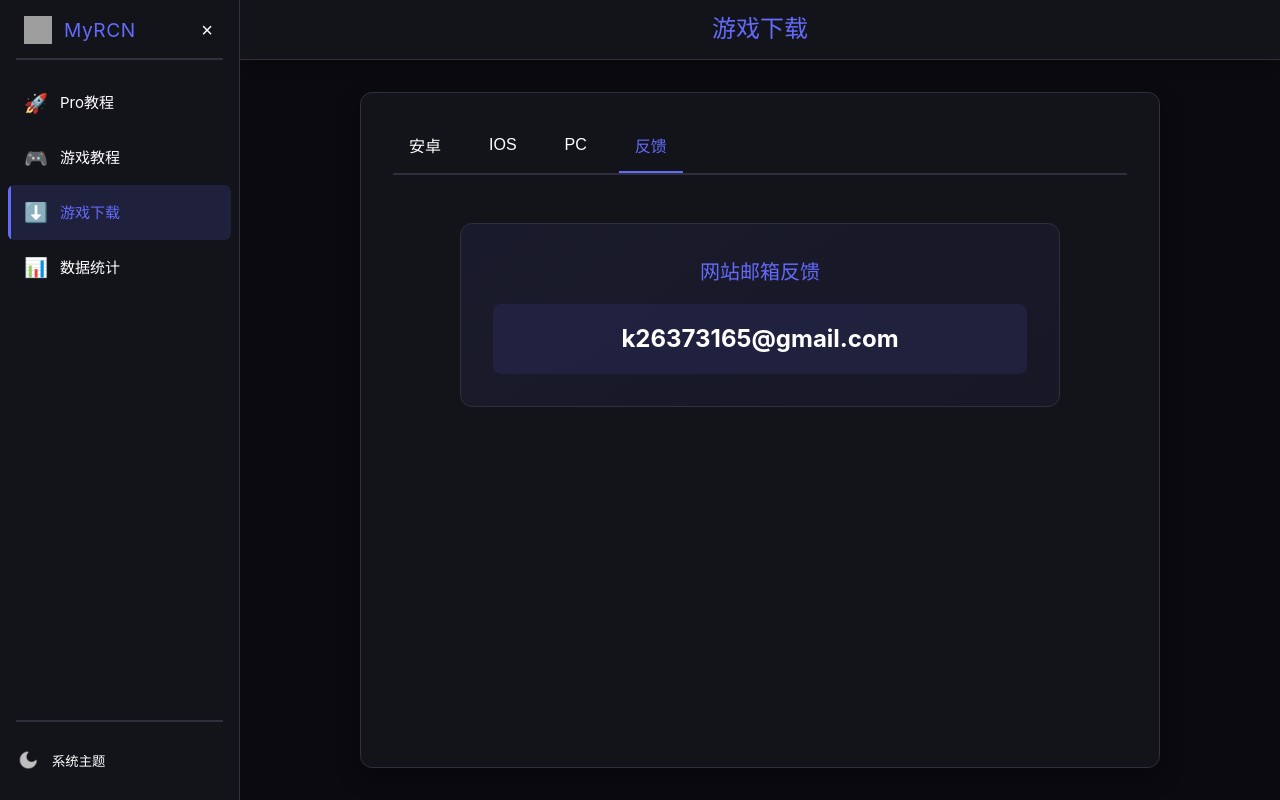
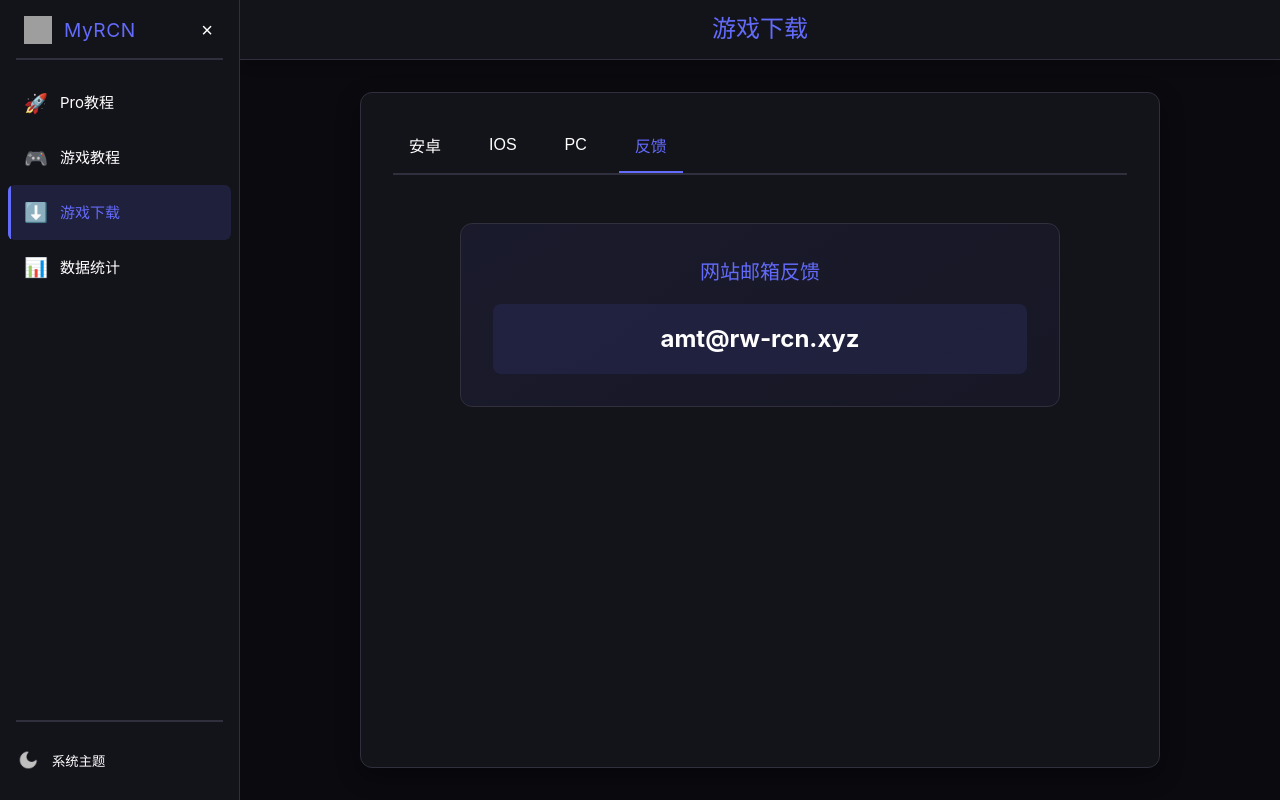
Before and after one commit to AM-QAQ/MyRCN, a Vue app: page /download in a window 1280 px wide. Both pictures are taken after a click on the button "反馈". Built offline with nearby package versions, Linux system fonts and the light colour scheme; grey boxes are pictures that could not be loaded.

Commit message:
修改反馈邮箱

```diff
--- a/src/views/DownloadView.vue
+++ b/src/views/DownloadView.vue
@@ -177,9 +177,9 @@ onUnmounted(() => {
           <div class="feedback-card">
             <div class="group-info">
               <div class="group-title">网站邮箱反馈</div>
-              <a href="mailto:k26373165@gmail.com?subject=网站反馈&body=请在此处输入您的反馈内容..." target="_blank"
+              <a href="mailto:amt@rw-rcn.xyz?subject=网站反馈&body=请在此处输入您的反馈内容..." target="_blank"
                 class="group-number" title="点击发送邮件">
-                k26373165@gmail.com
+                amt@rw-rcn.xyz
               </a>
             </div>
           </div>
--- a/src/views/StatisticsView.vue
+++ b/src/views/StatisticsView.vue
@@ -63,9 +63,9 @@ onMounted(() => {
           <div class="feedback-card">
             <div class="group-info">
               <div class="group-title">网站邮箱反馈</div>
-              <a href="mailto:k26373165@gmail.com?subject=网站反馈&body=请在此处输入您的反馈内容..." target="_blank"
+              <a href="mailto:amt@rw-rcn.xyz?subject=网站反馈&body=请在此处输入您的反馈内容..." target="_blank"
                 class="group-number" title="点击发送邮件">
-                k26373165@gmail.com
+                amt@rw-rcn.xyz
               </a>
             </div>
           </div>
```
